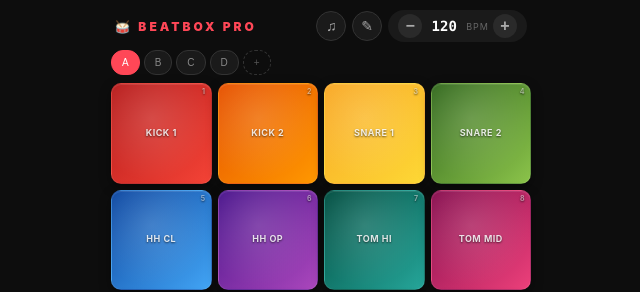
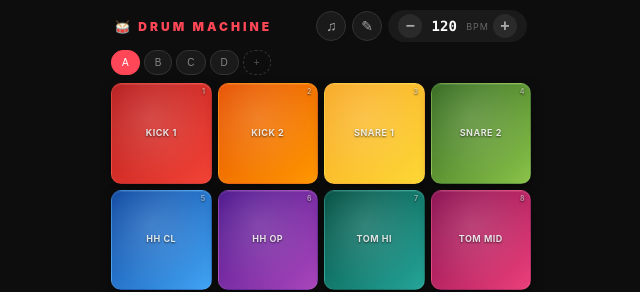
Before and after one commit to SKZHPRVT/Drum_Machine_TWA, a plain HTML site: page index.html in a window 1280 px wide. Shown: the top 292 px of the page, 319-959 px from the left. Drawn offline with Linux system fonts and the light colour scheme; a script that the page names is missing.

Commit message:
Update index.html

```diff
--- a/index.html
+++ b/index.html
@@ -555,7 +555,7 @@
     <div class="container">
         <!-- Хэдер -->
         <div class="header">
-            <span class="logo">🥁 BeatBox Pro</span>
+            <span class="logo">🥁 Drum Machine</span>
             <div class="header-btns">
                 <button class="icon-btn" id="sampleBtn" title="Select sample">♫</button>
                 <button class="icon-btn" id="editBtn" title="Edit layout">✎</button>
```
